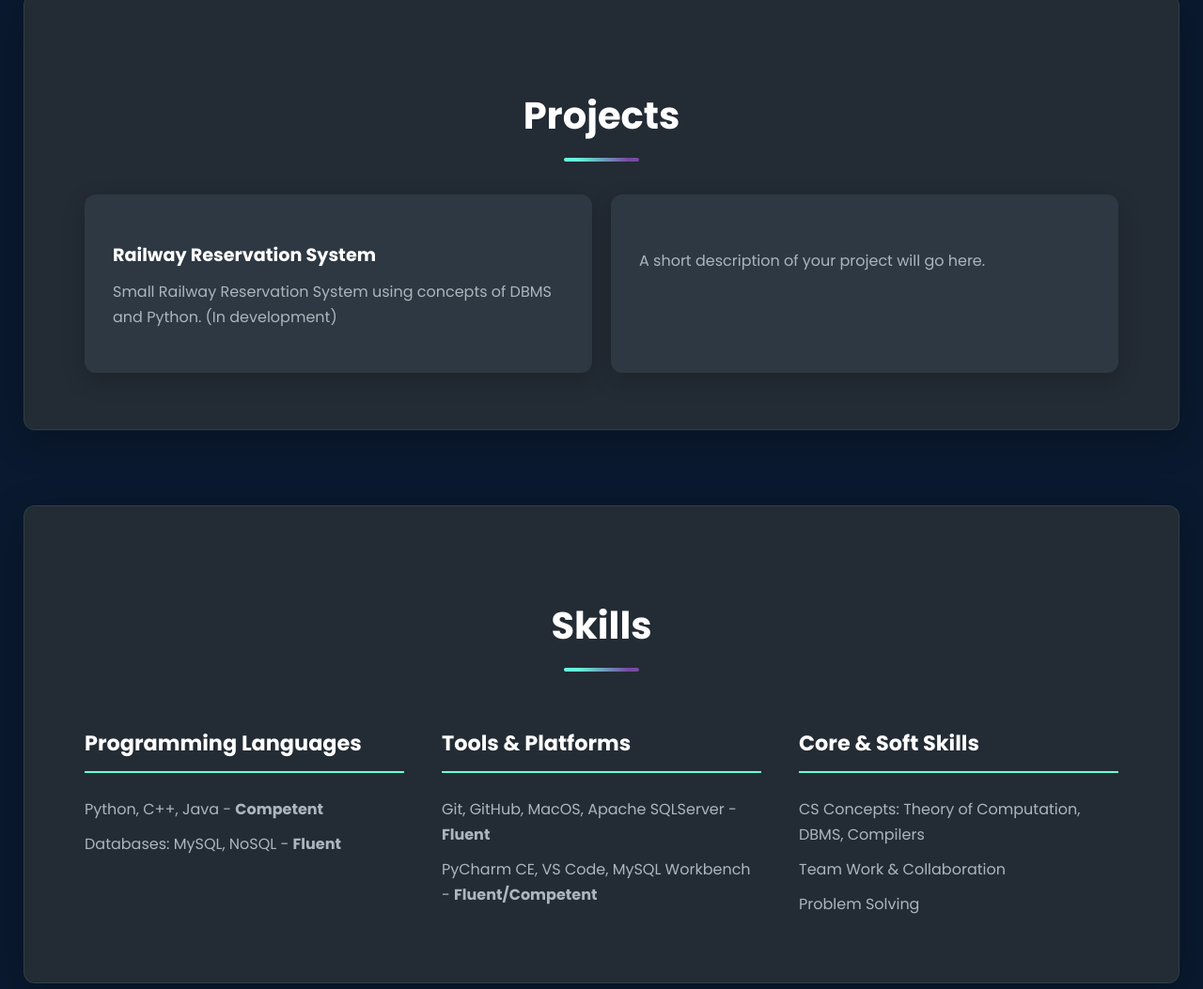
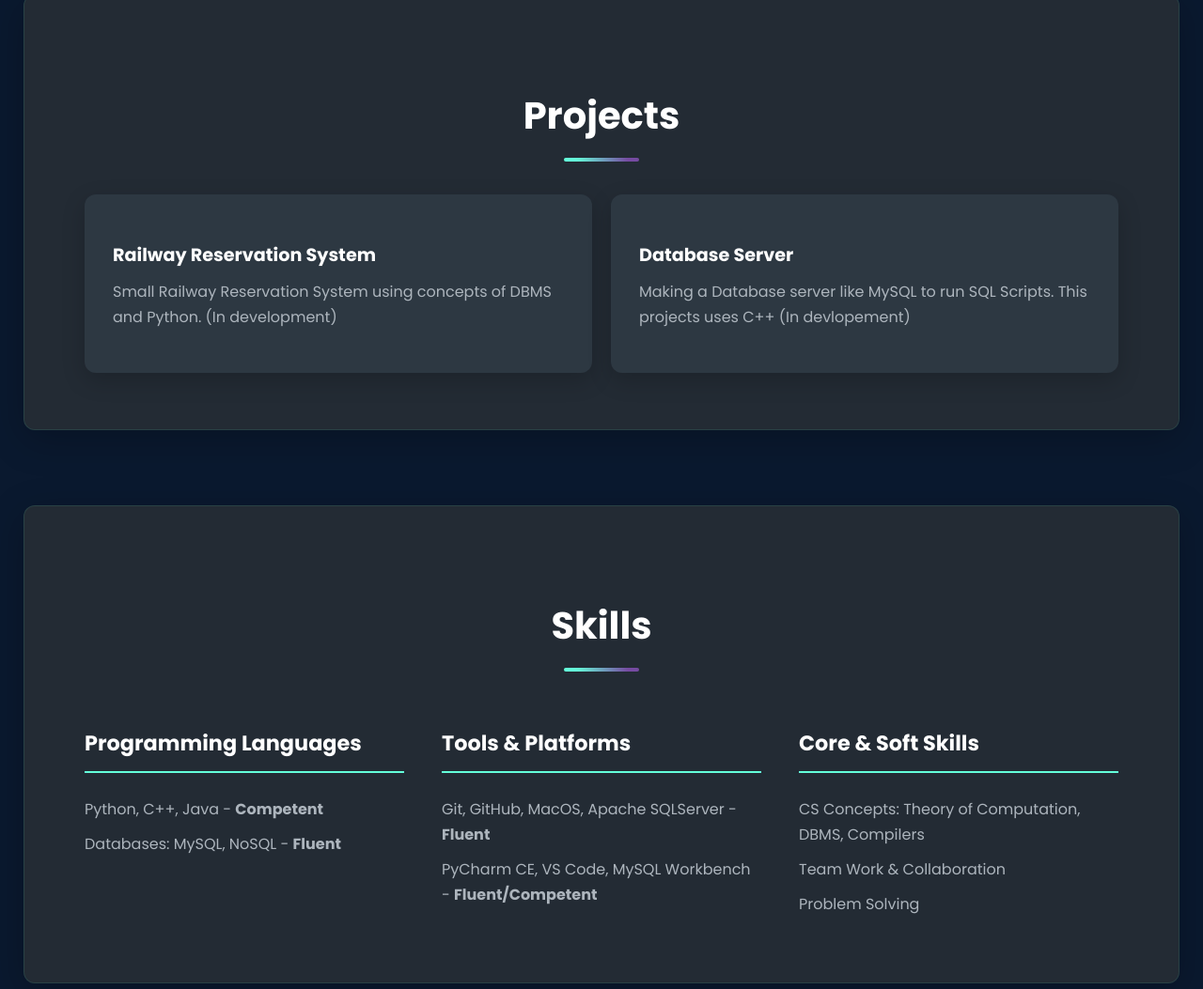
Before and after one commit to SrvGopal/uni_proj, a plain HTML site: page index.html in a window 1280 px wide. Shown: the part 4041-5094 px from the top of the page at 94% size. Drawn offline with nearby package versions, Linux system fonts and the light colour scheme.

Commit message:
Update index.html
Just added Second Project

```diff
--- a/index.html
+++ b/index.html
@@ -436,8 +436,8 @@
           <p>Small Railway Reservation System using concepts of DBMS and Python. (In development)</p>
         </div>
         <div class="card">
-          <h3></h3>
-          <p>A short description of your project will go here.</p>
+          <h3>Database Server</h3>
+          <p>Making a Database server like MySQL to run SQL Scripts. This projects uses C++ (In devlopement)</p>
         </div>
       </div>
     </section>
```
